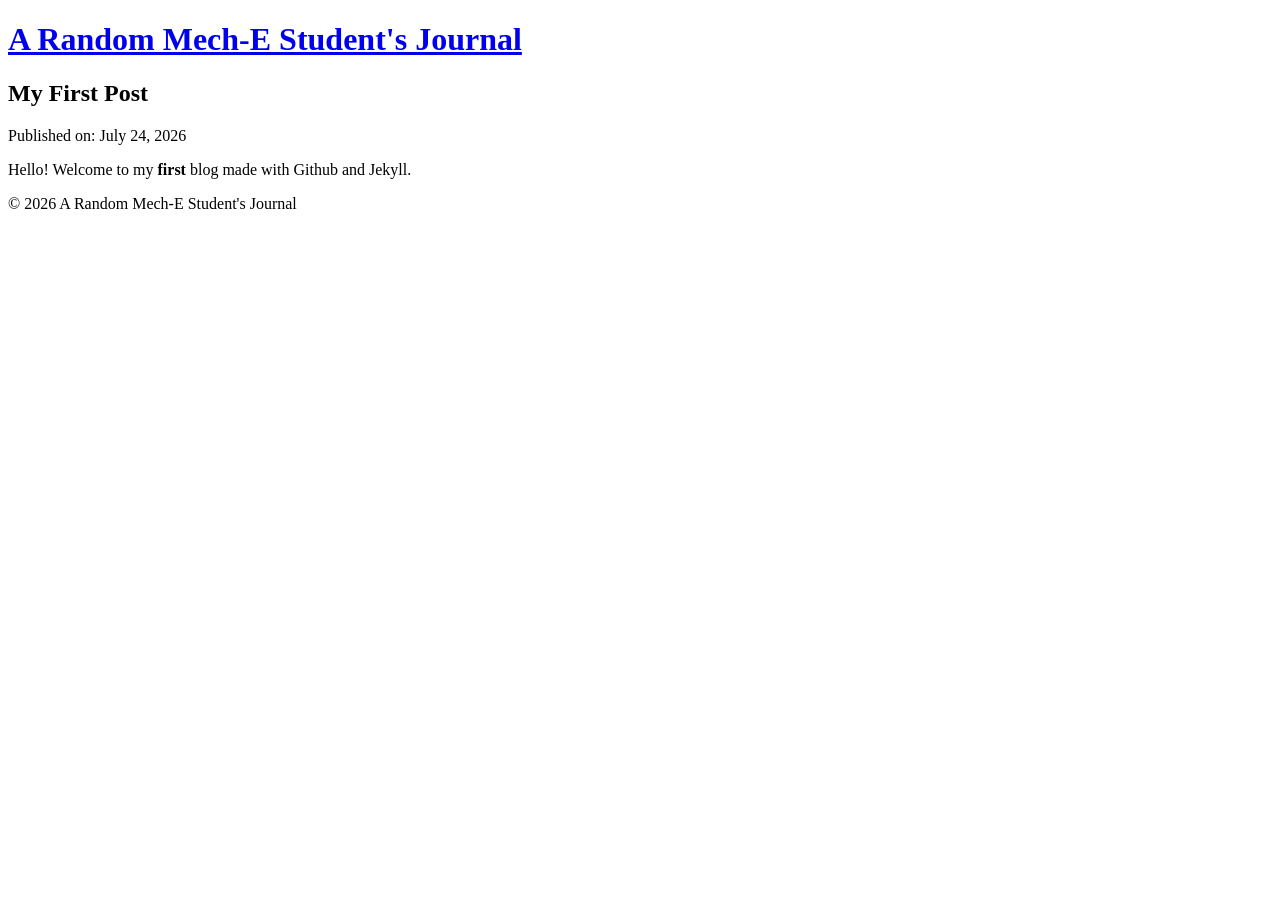
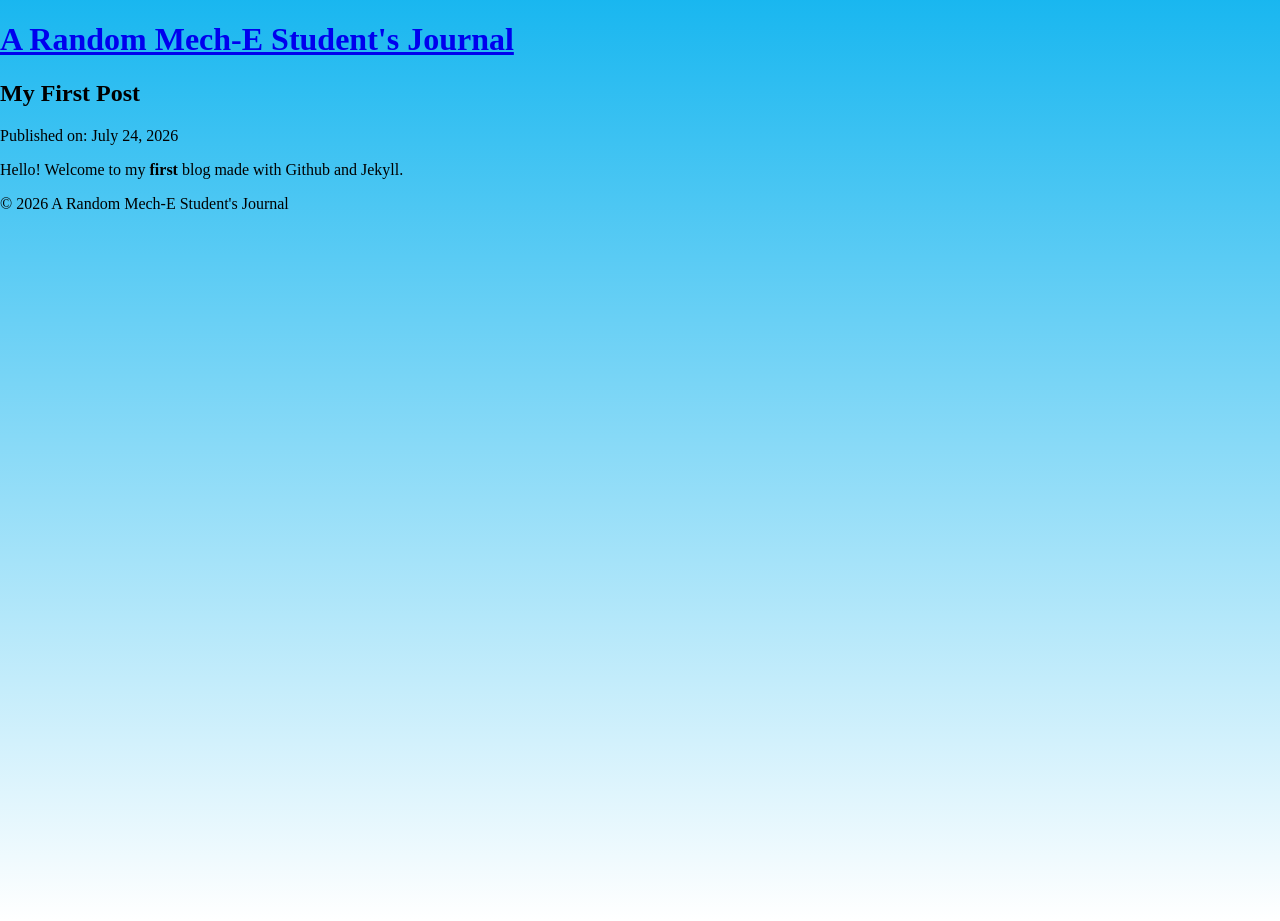
Before and after one commit to nd-50424/a-mech-e-journal, a Jekyll site: the page built from _posts/2026-07-24-welcome-to-blog.md, in a window 1280 px wide. Built offline with Jekyll 4.4.1, drawn with Linux system fonts in a browser that asks for light colours; before the commit the page ends 900 px from its top, so only the background shows below that.

Commit message:
Refactor body.default-page styles in style.css

```diff
--- a/assets/style.css
+++ b/assets/style.css
@@ -2,7 +2,7 @@
 html{
   min-height: 100%;
 }
-body.default-page {
+body {
   margin: 0;
   min-height: 100vh;
   background-image: linear-gradient(to bottom, rgba(0,175,238,0.9), rgba(0,175,238,0));
```
